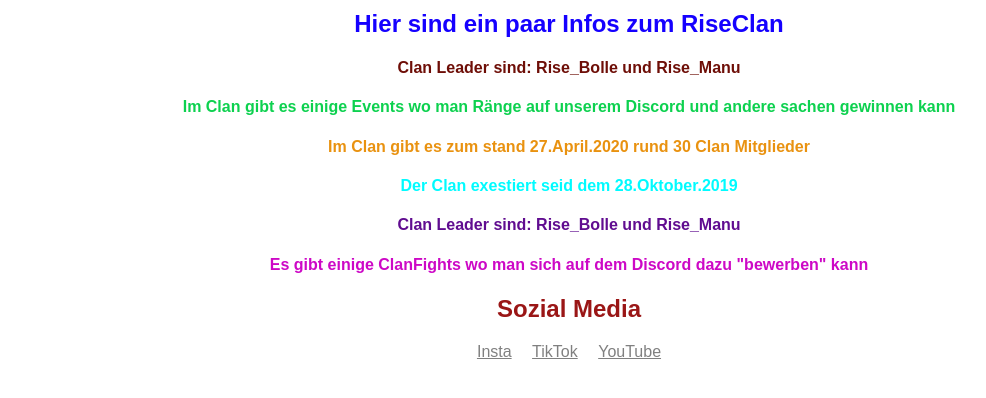
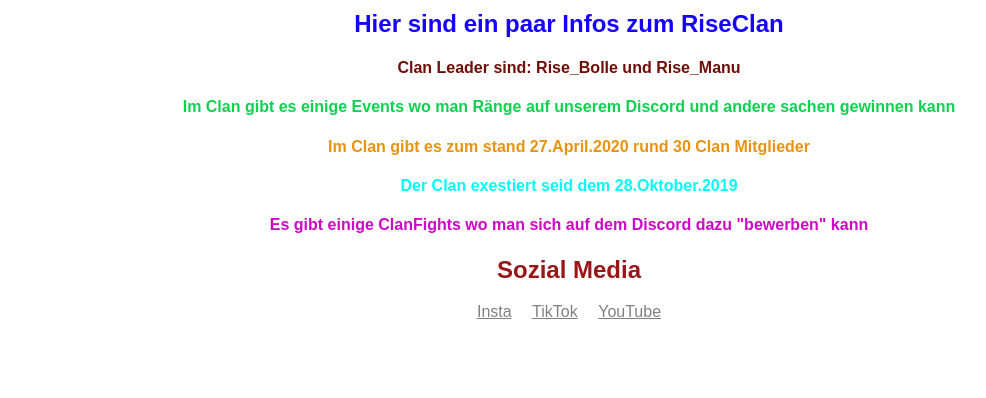
Before and after one commit to fluffy2006/rise-clan-info, a plain HTML site: page index.html in a window 1280 px wide. Shown: the part 94-492 px from the top of the page, without its empty margins (71-1057 px from the left). Drawn offline with Linux system fonts and the light colour scheme.

Commit message:
Add files via upload

```diff
--- a/index.html
+++ b/index.html
@@ -38,9 +38,6 @@
                 <div id="text5">
                     <h4>Der Clan exestiert seid dem 28.Oktober.2019
                     </h4>
-                    <div id="text6">
-                        <h4>Clan Leader sind: Rise_Bolle und Rise_Manu
-                        </h4>
                 </div>
                 <div id="text7">
                     <h4>Es gibt einige ClanFights wo man sich auf dem Discord dazu "bewerben" kann </h4>
```
Lines whose indentation alone changed are shown as unchanged.
